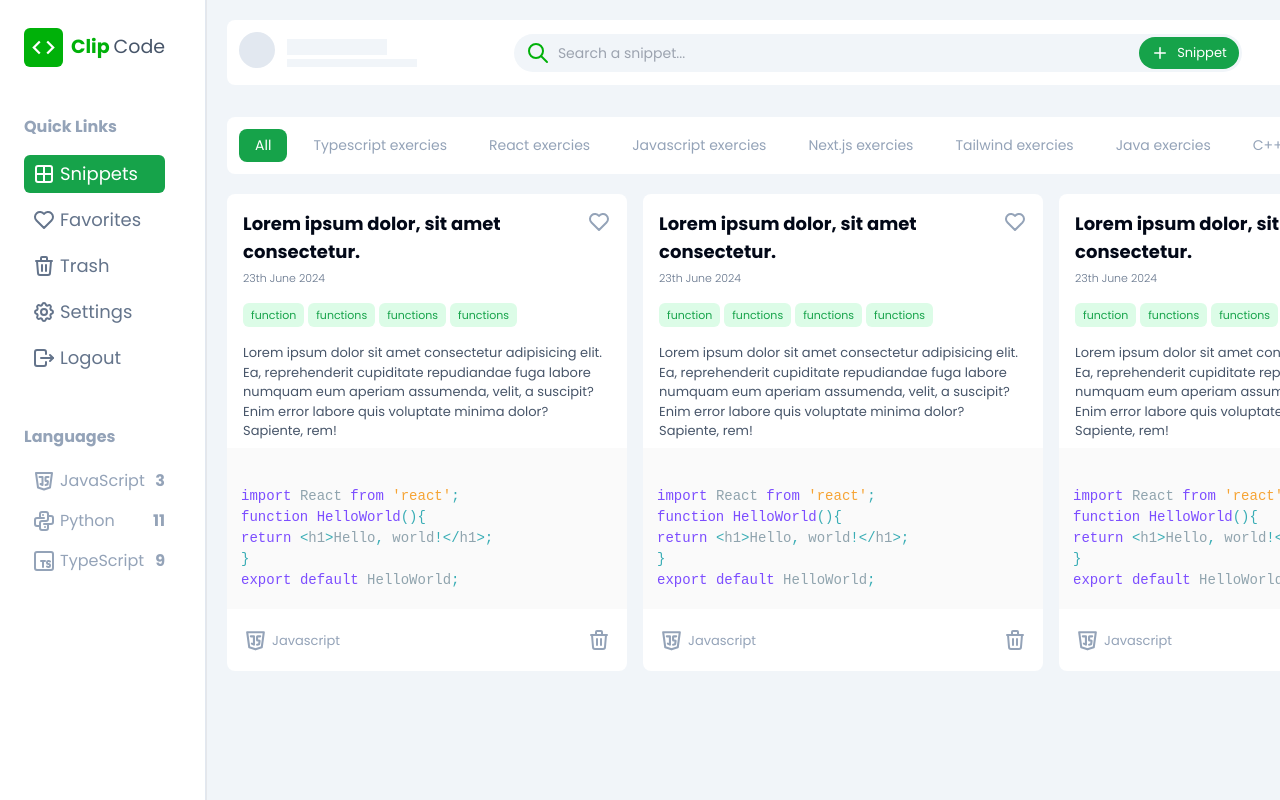
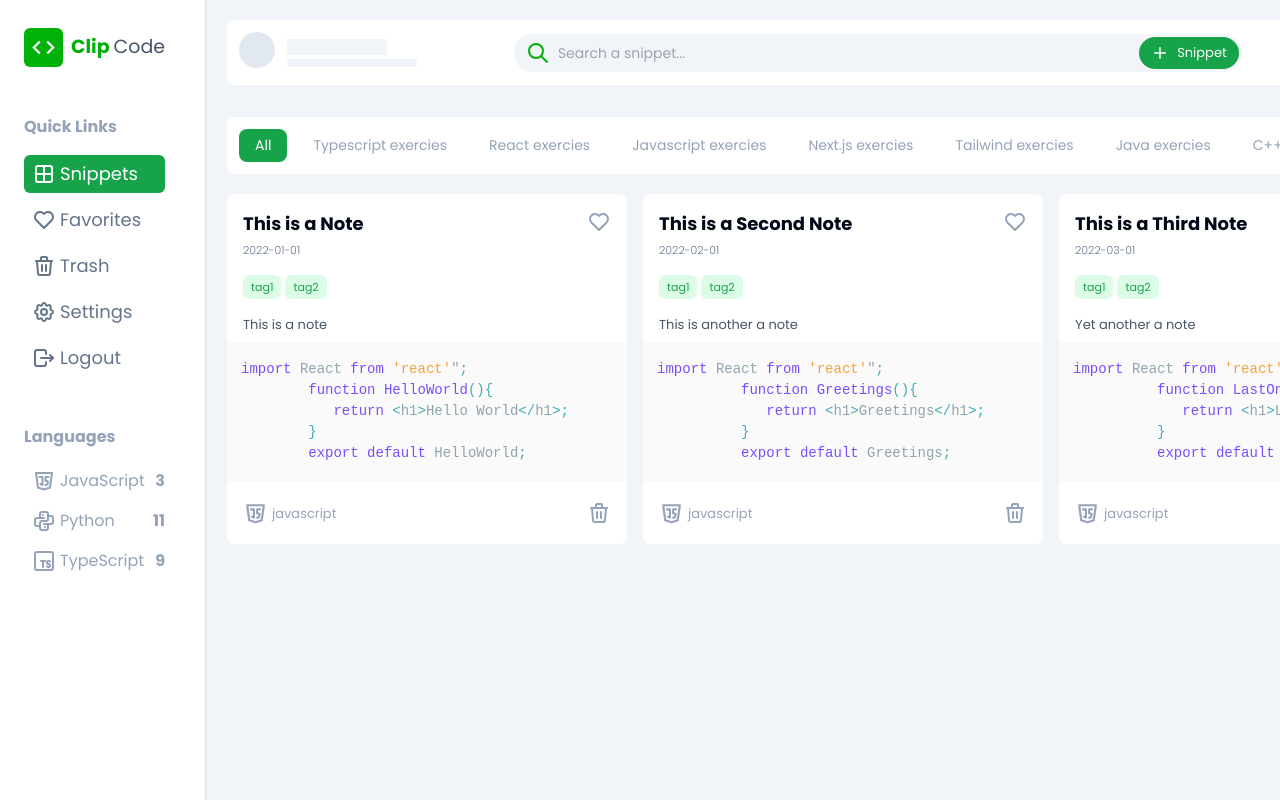
Before and after one commit to utsavpatel562/ClipCode, a Next.js app: page /my-notes in a window 1280 px wide. Shown: the top 800 px of the page. Built offline with nearby package versions, Linux system fonts and the light colour scheme; no server answers.

Commit message:
first commit

```diff
--- a/app/my-notes/components/ContentArea/NotesArea/AllNotesSection.tsx
+++ b/app/my-notes/components/ContentArea/NotesArea/AllNotesSection.tsx
@@ -27,7 +27,8 @@ function SingleNote({ note }: { note: SingleNoteType }) {
     darkModeObject: { darkMode },
     openContentNoteObject: { openContentNote },
   } = useGlobalContext();
-  const { title, creationDate } = note;
+  const { title, creationDate, tags, description, code, isFavorite, language } =
+    note;
   return (
     <>
       <div
@@ -37,17 +38,23 @@ function SingleNote({ note }: { note: SingleNoteType }) {
           openContentNote ? "w-full" : "w-[400px]"
         } max-sm:w-full rounded-lg py-4`}
       >
-        <NoteHeader title={title} />
+        <NoteHeader title={title} isFavorite={isFavorite} />
         <NoteDate creationDate={creationDate} />
-        <NoteTags />
-        <NoteDescription />
-        <CodeBlock language="javascript" />
-        <NoteFooter />
+        <NoteTags tags={tags} />
+        <NoteDescription description={description} />
+        <CodeBlock language="javascript" code={code} />
+        <NoteFooter language={language} />
       </div>
     </>
   );
 }
-function NoteHeader() {
+function NoteHeader({
+  title,
+  isFavorite,
+}: {
+  title: string;
+  isFavorite: boolean;
+}) {
   const {
     openContentNoteObject: { openContentNote, setOpenContentNote },
   } = useGlobalContext();
@@ -57,67 +64,43 @@ function NoteHeader() {
       onClick={() => setOpenContentNote(true)}
     >
       <span className="font-bold text-lg w-[87%] hover:text-green-600 cursor-pointer">
-        Lorem ipsum dolor, sit amet consectetur.
+        {title}
       </span>
       <IconHeart className="text-slate-400 cursor-pointer" />
     </div>
   );
 }
-function NoteTags() {
+function NoteTags({ tags }: { tags: string[] }) {
   const {
     darkModeObject: { darkMode },
   } = useGlobalContext();
   return (
     <>
       <div className="text-slate-500 text-[11px] mx-4 flex-wrap flex gap-1 mt-4">
+        {tags.map((tag, index) => (
           <span
             className={`bg-green-100 p-1 rounded-md px-2 ${
               darkMode[1].isSelected
                 ? "text-black font-semibold"
                 : "text-green-600"
             }`}
+            key={index}
           >
-          function
+            {tag}
           </span>
-        <span
-          className={`bg-green-100 p-1 rounded-md px-2 ${
-            darkMode[1].isSelected
-              ? "text-black font-semibold"
-              : "text-green-600"
-          }`}
-        >
-          functions
-        </span>
-        <span
-          className={`bg-green-100 p-1 rounded-md px-2 ${
-            darkMode[1].isSelected
-              ? "text-black font-semibold"
-              : "text-green-600"
-          }`}
-        >
-          functions
-        </span>
-        <span
-          className={`bg-green-100 p-1 rounded-md px-2 ${
-            darkMode[1].isSelected
-              ? "text-black font-semibold"
-              : "text-green-600"
-          }`}
-        >
-          functions
-        </span>
+        ))}
       </div>
     </>
   );
 }
-function NoteDate() {
+function NoteDate({ creationDate }: { creationDate: string }) {
   return (
     <div className="text-slate-500 text-[11px] flex gap-1 font-light mx-4 mt-1">
-      <span className="">23th June 2024</span>
+      <span className="">{creationDate}</span>
     </div>
   );
 }
-function NoteDescription() {
+function NoteDescription({ description }: { description: string }) {
   const {
     darkModeObject: { darkMode },
     openContentNoteObject: { openContentNote, setOpenContentNote },
@@ -130,29 +113,19 @@ function NoteDescription() {
         } text-slate-600 text-[13px] mt-4 mx-4`}
         onClick={() => setOpenContentNote(true)}
       >
-        Lorem ipsum dolor sit amet consectetur adipisicing elit. Ea,
-        reprehenderit cupiditate repudiandae fuga labore numquam eum aperiam
-        assumenda, velit, a suscipit? Enim error labore quis voluptate minima
-        dolor? Sapiente, rem!
+        {description}
       </div>
     </>
   );
 }
 interface CodeBlockProps {
   language: string;
+  code: string;
 }
-const CodeBlock: React.FC<CodeBlockProps> = ({ language }) => {
+const CodeBlock: React.FC<CodeBlockProps> = ({ language, code }) => {
   const {
     darkModeObject: { darkMode },
   } = useGlobalContext();
-
-  const codeString = `
-import React from 'react';
-function HelloWorld(){
-return <h1>Hello, world!</h1>;
-}
-export default HelloWorld;
-`;
   return (
     <>
       <div className="overflow-hidden text-sm">
@@ -160,19 +133,19 @@ export default HelloWorld;
           language={language}
           style={darkMode[1].isSelected ? oneDark : materialLight}
         >
-          {codeString}
+          {code}
         </SyntaxHighlighter>
       </div>
     </>
   );
 };
-function NoteFooter() {
+function NoteFooter({ language }: { language: string }) {
   return (
     <>
       <div className="flex justify-between text-[13px] text-slate-400 mx-4 mt-3">
         <div className="flex gap-1 items-center text-md">
           <IconBrandJavascript className="mb-[2px]" size={25} />
-          Javascript
+          <span>{language}</span>
         </div>
         <IconTrash style={{ fontSize: 14 }} className="cursor-pointer" />
       </div>
```
Lines whose indentation alone changed are shown as unchanged.
